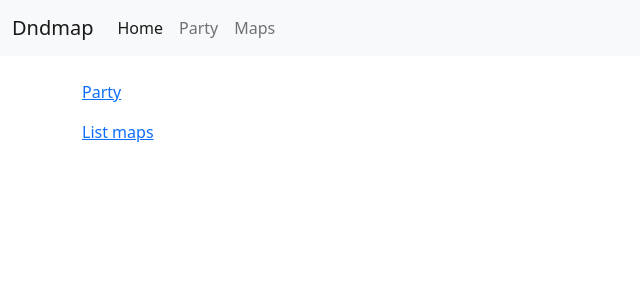
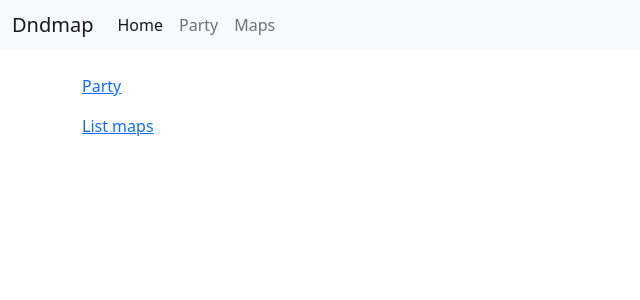
Before and after one commit to Conengmo/dndmap, a Django app: page / in a window 1280 px wide. Shown: the top 300 px of the page, without its empty margins (0-640 px from the left). Run offline with Django 3.2, Linux system fonts and the light colour scheme.

Commit message:
fix map height with navbar

```diff
--- a/dndmap/templates/base.html
+++ b/dndmap/templates/base.html
@@ -13,6 +13,9 @@
     <style>
       .row {
           margin-bottom: 2rem;
+      }
+      nav.navbar {
+          height: 50px;
       }
 
     </style>
--- a/dndmap/templates/map/map.html
+++ b/dndmap/templates/map/map.html
@@ -29,6 +29,10 @@
       padding:0;
       background-color: #B0B0B0
     }
+    #map {
+      height: calc(100% - 50px);  /* subtract navbar height */
+    }
+
   </style>
 
 {% endblock %}
```
